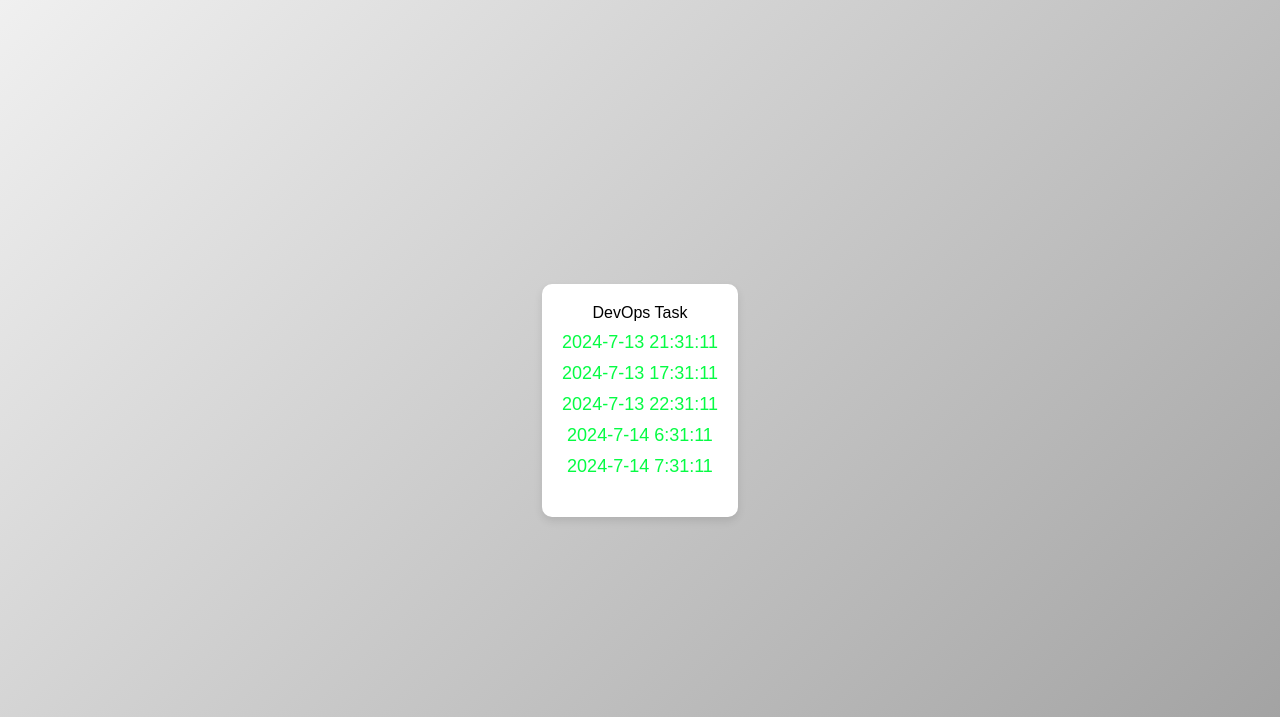
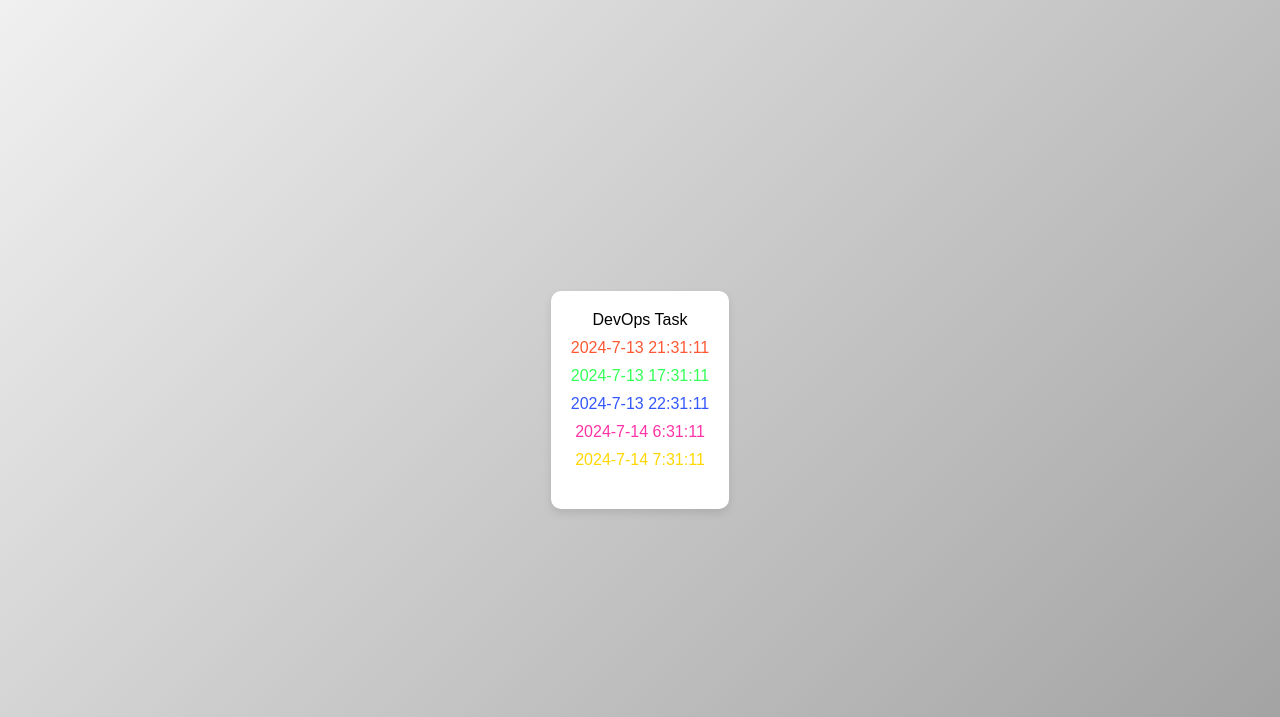
Before and after one commit to George-Hampson/heroku_task, a Flask app: page / in a window 1280 px wide. Shown: the top 717 px of the page. Run offline with Flask 2, Linux system fonts and the light colour scheme.

Commit message:
Updated graphics

```diff
--- a/app/templates/index.html
+++ b/app/templates/index.html
@@ -41,13 +41,28 @@
         }
         .datetime {
             font-size: 18px;
-            color: #05fc43;
             transition: color 0.3s ease;
             position: relative;
             margin-bottom: 20px;
         }
         .timezone {
             margin-top: 10px;
+            font-size: 16px;
+        }
+        .utc {
+            color: #ff5733;
+        }
+        .ny {
+            color: #33ff57;
+        }
+        .london {
+            color: #3357ff;
+        }
+        .tokyo {
+            color: #ff33a6;
+        }
+        .sydney {
+            color: #ffd700;
         }
     </style>
 </head>
@@ -57,11 +72,11 @@
             DevOps Task
         </div>
         <div class="datetime" id="datetime">
-            <div id="clock-utc" class="timezone"></div>
-            <div id="clock-ny" class="timezone"></div>
-            <div id="clock-london" class="timezone"></div>
-            <div id="clock-tokyo" class="timezone"></div>
-            <div id="clock-sydney" class="timezone"></div>
+            <div id="clock-utc" class="timezone utc">UTC 🕰️</div>
+            <div id="clock-ny" class="timezone ny">New York 🇺🇸</div>
+            <div id="clock-london" class="timezone london">London 🇬🇧</div>
+            <div id="clock-tokyo" class="timezone tokyo">Tokyo 🇯🇵</div>
+            <div id="clock-sydney" class="timezone sydney">Sydney 🇦🇺</div>
         </div>
     </div>
 
```
